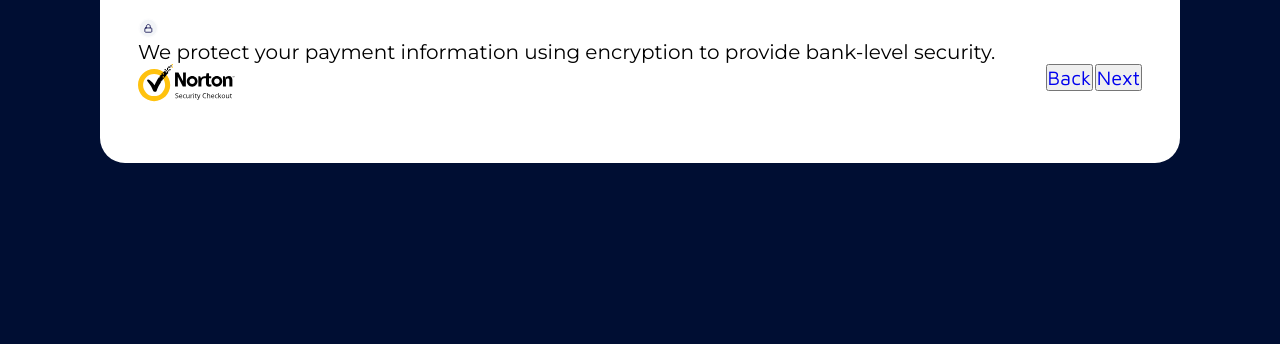
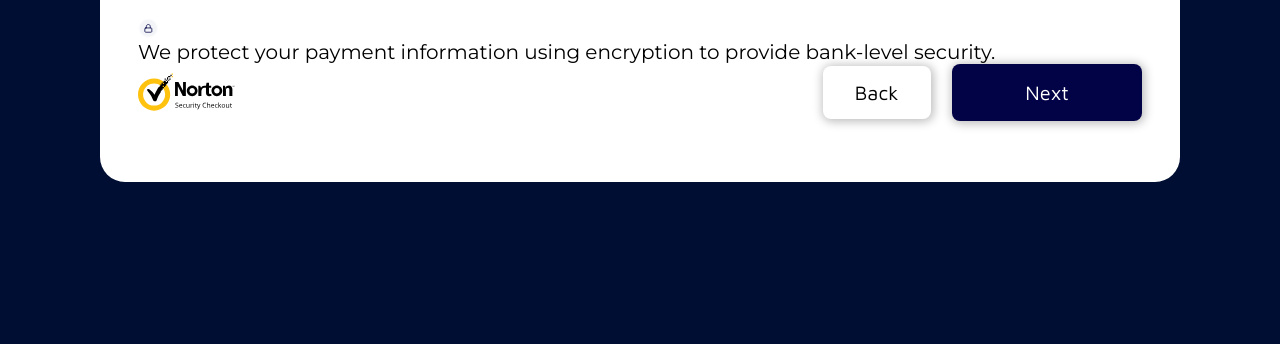
Before and after one commit to EQA-Ability-Enhancer/Ability-Enhancer, a plain HTML site: page payment.html in a window 1280 px wide. Shown: the part 456-800 px from the top of the page. Drawn offline with Linux system fonts and the light colour scheme.

Commit message:
Payment button changes
les button ils sont plus joli mtn derien!

```diff
--- a/payment.html
+++ b/payment.html
@@ -7,14 +7,12 @@
     <link
       rel="shortcut icon"
       href="./assets/img/favicon/favicon.ico"
-      type="image/x-icon"
-    />
+      type="image/x-icon" />
     <link rel="preconnect" href="https://fonts.googleapis.com" />
     <link rel="preconnect" href="https://fonts.gstatic.com" crossorigin />
     <link
       href="https://fonts.googleapis.com/css2?family=Maven+Pro:wght@400;700&family=Montserrat:wght@400;700&display=swap"
-      rel="stylesheet"
-    />
+      rel="stylesheet" />
     <link href="./styles/payment.css" rel="stylesheet" />
     <link rel="stylesheet" href="/responsive/payment.css" />
     <title>Payment</title>
@@ -31,16 +29,13 @@
             <div>
               <img
                 src="./assets/img/payment/Payment-Visa.svg"
-                alt="Visa Payment"
-              />
+                alt="Visa Payment" />
               <img
                 src="./assets/img/payment/Payment-Stripe.svg"
-                alt="Stripe Payment"
-              />
+                alt="Stripe Payment" />
               <img
                 src="./assets/img/payment/Payment-Master.svg"
-                alt="MasterCard Payment"
-              />
+                alt="MasterCard Payment" />
             </div>
           </div>
           <div class="holder-flex">
@@ -50,8 +45,7 @@
                 type="text"
                 id="holderName"
                 name="holdername"
-                placeholder="Card Holder Name"
-              />
+                placeholder="Card Holder Name" />
             </div>
             <div>
               <label for="expiry">Expiry</label>
@@ -59,8 +53,7 @@
                 type="text"
                 id="expiry"
                 name="expirycard"
-                placeholder="06/2025"
-              />
+                placeholder="06/2025" />
             </div>
             <div>
               <label for="cardNumber">Card Number</label>
@@ -68,8 +61,7 @@
                 type="text"
                 id="cardNumber"
                 name="cardnumber"
-                placeholder="BE48-4875-9548-4254"
-              />
+                placeholder="BE48-4875-9548-4254" />
             </div>
             <div>
               <label for="Cvv">CVV</label>
@@ -85,8 +77,7 @@
           </div>
           <img
             src="./assets/img/payment/Payment-Apple.svg"
-            alt="Payment Apple"
-          />
+            alt="Payment Apple" />
         </section>
         <section class="payment-other">
           <div>
@@ -99,8 +90,7 @@
           </div>
           <img
             src="./assets/img/payment/Payment-Paypal.svg"
-            alt="Payment Paypal"
-          />
+            alt="Payment Paypal" />
         </section>
         <div></div>
         <div>
@@ -113,13 +103,13 @@
         <div class="flex-End">
           <img src="./assets/img/payment/Norton Icon.svg" alt="Norton Secure" />
           <div>
-            <button class="Back" type="button">
+            <button class="back" type="button">
               <a
                 href="https://www.eqa-abilityenhancer.ovh/subscription#back-payment"
                 >Back</a
               >
             </button>
-            <button class="Next" type="button">
+            <button class="next" type="button">
               <a
                 href="https://www.eqa-abilityenhancer.ovh/subscription#back-payment"
                 >Next</a
--- a/styles/payment.css
+++ b/styles/payment.css
@@ -52,18 +52,6 @@ form {
 }
 
 /* Payment */
-.Hname {
-  margin: 2rem;
-}
-
-#expiry {
-}
-
-#cardNumber {
-}
-
-#Cvv {
-}
 
 .payment {
   display: flex;
@@ -97,13 +85,47 @@ form {
   margin: 2.1rem 0rem;
 }
 
-.Back {
-}
-
-.Next {
-}
-
 .flex-End {
   display: flex;
   justify-content: space-between;
 }
+
+.back {
+  background-color: #ffffff; /* Green */
+  border: none;
+  border-radius: 0.8rem;
+  color: white;
+  padding: 15px 32px;
+  text-align: center;
+  display: inline-block;
+  font-size: 16px;
+  cursor: pointer;
+  box-shadow: rgba(0, 0, 0, 0.25) 1px 1px 10px 2px;
+  margin-right: 2rem;
+}
+
+.next {
+  background-color: #020246; /* Green */
+  border: none;
+  border-radius: 0.8rem;
+  width: 19rem;
+  height: 5.7rem;
+  padding: 15px 32px;
+  text-align: center;
+  display: inline-block;
+  font-size: 16px;
+  box-shadow: rgba(0, 0, 0, 0.25) 1px 1px 10px 2px;
+  cursor: pointer;
+}
+
+.next a {
+  color: white;
+}
+
+.back a {
+  color: rgb(0, 0, 0);
+}
+
+.back:hover {
+  background-color: rgb(192, 192, 192);
+}
```
